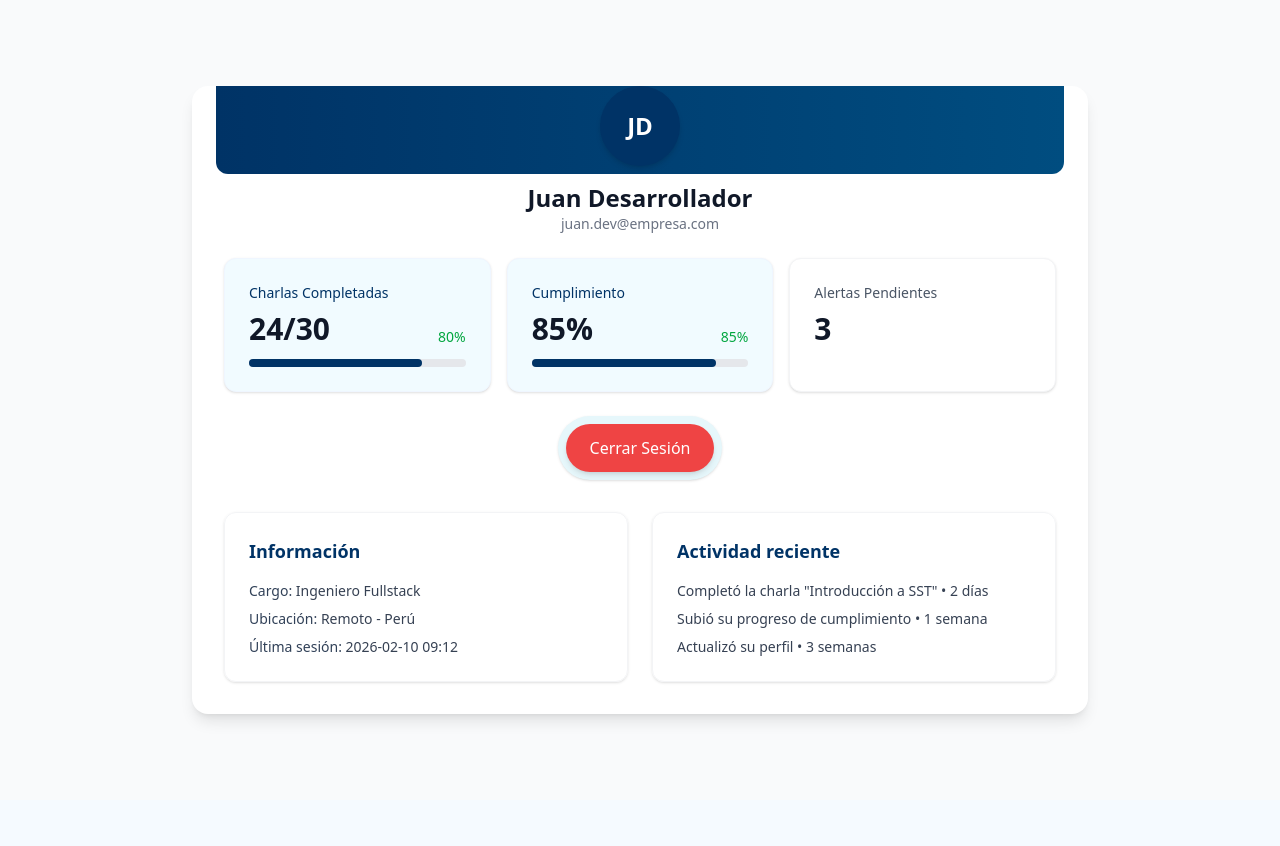
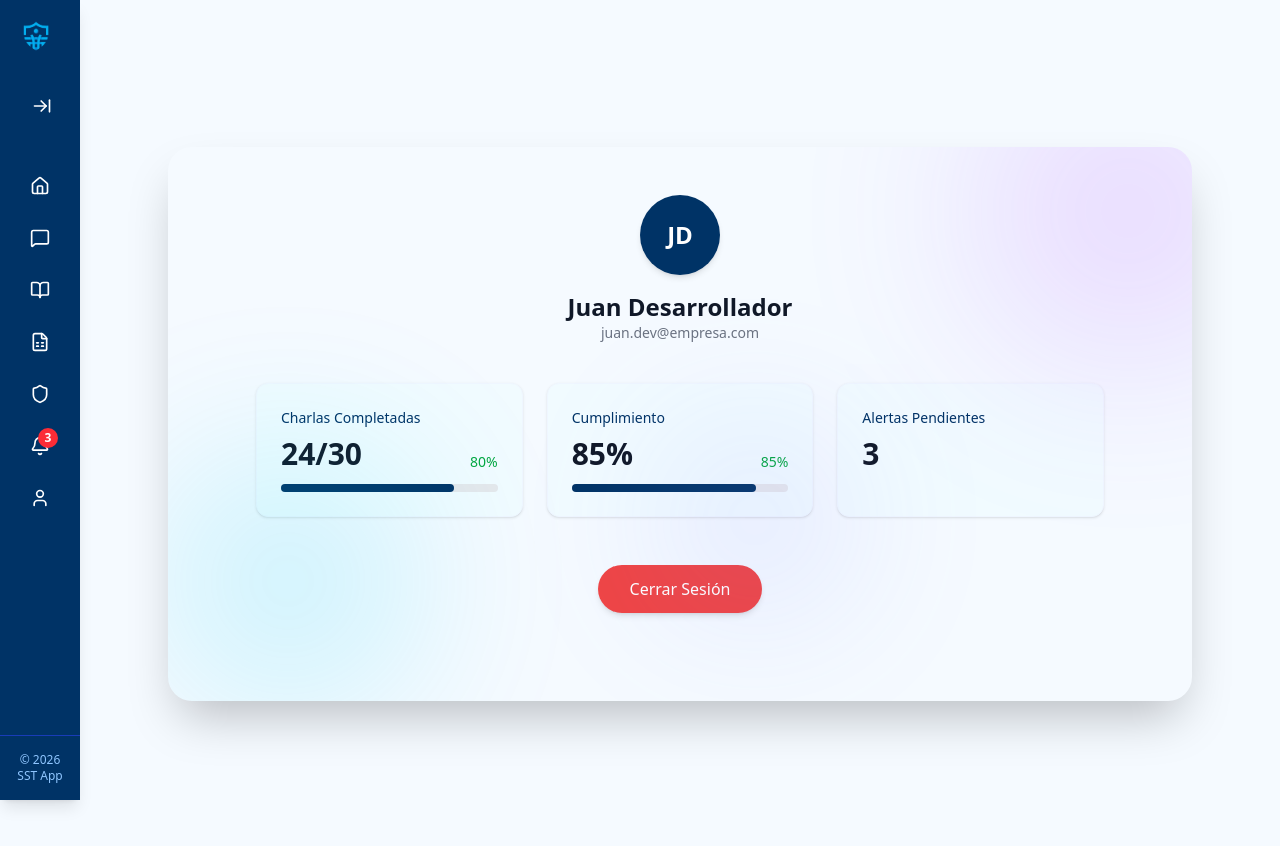
Before and after one commit to NunezGabriel/SST-app, a Next.js app in the folder sst-frontend/: page /profile in a window 1280 px wide. Before the commit the page ends 800 px from the top, so only its background shows below. Built offline with nearby package versions, Linux system fonts and the light colour scheme.

Commit message:
feat: changes in profile view

```diff
--- a/sst-frontend/components/InfoCard.tsx
+++ /dev/null
@@ -1,15 +0,0 @@
-import React from 'react';
-
-type Props = {
-  title: string;
-  children?: React.ReactNode;
-};
-
-export default function InfoCard({ title, children }: Props) {
-  return (
-    <div className="p-6 rounded-xl border border-gray-100 shadow-sm">
-      <h3 className="text-lg font-semibold text-[#003366]">{title}</h3>
-      <div className="mt-4 text-sm text-[var(--muted-text)]">{children}</div>
-    </div>
-  );
-}
--- a/sst-frontend/views/profileView.tsx
+++ b/sst-frontend/views/profileView.tsx
@@ -4,7 +4,7 @@ import React, { JSX } from "react";
 import { useRouter } from "next/navigation";
 import ProfileCard from "@/components/ProfileCard";
 import StatsCard from "@/components/StatsCard";
-import InfoCard from "@/components/InfoCard";
+import LayoutComponent from "@/components/layoutComponent";
 
 export default function ProfileView(): JSX.Element {
   const router = useRouter();
@@ -23,83 +23,60 @@ export default function ProfileView(): JSX.Element {
   };
 
   return (
-    <main className="min-h-screen flex items-center justify-center bg-gray-50 p-6">
-      <div className="max-w-4xl w-full bg-white rounded-2xl shadow-lg p-8 relative overflow-hidden">
-        {/* Top gradient banner */}
-        <div className="absolute -top-6 left-6 right-6 h-28 bg-linear-to-r from-[#003366] to-[#004d80] rounded-xl" />
+    <LayoutComponent>
+      <main className="min-h-screen flex items-center justify-center p-6">
+        <div className="relative max-w-5xl w-full rounded-3xl shadow-2xl overflow-hidden ">
+          {/* Header gradient */}
+          <div className="relative bg-gradient-to from-[#003366] via-[#4b2c82] to-[#0066a3] p-12 text-white overflow-hidden">
+            {/* Glows */}
+            <div className="absolute -top-20 -right-20 w-72 h-72 bg-purple-500 opacity-20 rounded-full blur-[100px]"></div>
+            <div className="absolute bottom-0 left-0 w-60 h-60 bg-cyan-400 opacity-20 rounded-full blur-[90px]"></div>
+            <div className="absolute top-1/2 right-1/3 w-48 h-48 bg-indigo-400 opacity-15 rounded-full blur-[80px]"></div>
 
-        <div className="relative z-10 flex flex-col items-center">
-          <div className="-mt-8">
+            <div className="relative z-10 flex flex-col items-center text-center">
               <ProfileCard
                 name="Juan Desarrollador"
                 email="juan.dev@empresa.com"
               />
             </div>
 
-          <div className="mt-6 w-full">
-            <div className="grid grid-cols-1 sm:grid-cols-3 gap-4">
+            <div className="p-10">
+              {/* Stats */}
+              <div className="grid grid-cols-1 sm:grid-cols-3 gap-6">
                 <StatsCard
                   soft
                   label="Charlas Completadas"
-                value={<span className="text-3xl font-bold">24/30</span>}
+                  value={<span>24/30</span>}
                   progress={80}
                 />
                 <StatsCard
                   soft
                   label="Cumplimiento"
-                value={<span className="text-3xl font-bold">85%</span>}
+                  value={<span>85%</span>}
                   progress={85}
                 />
                 <StatsCard
+                  soft
                   label="Alertas Pendientes"
-                value={<span className="text-3xl font-bold">3</span>}
+                  value={<span>3</span>}
                 />
               </div>
 
-            <div className="mt-6 flex justify-center">
-              <div className="bg-[#E6F7FB] rounded-full p-2 shadow-sm">
+              {/* Botón sólido */}
+              <div className="mt-12 flex justify-center">
                 <button
                   onClick={handleLogout}
-                  className="bg-[#ef4444] text-white px-6 py-3 rounded-full shadow-md hover:opacity-95 transition"
+                  className="bg-[#ef4444] hover:bg-red-600 text-white px-8 py-3 rounded-full font-medium shadow-md transition-all duration-300 hover:scale-105"
                 >
                   Cerrar Sesión
                 </button>
               </div>
             </div>
+          </div>
 
-            <div className="mt-8 grid grid-cols-1 md:grid-cols-2 gap-6">
-              <InfoCard title="Información">
-                <ul className="space-y-2 text-sm text-gray-700">
-                  <li>
-                    <span className="font-medium text-slate-700">Cargo:</span>{" "}
-                    Ingeniero Fullstack
-                  </li>
-                  <li>
-                    <span className="font-medium text-slate-700">
-                      Ubicación:
-                    </span>{" "}
-                    Remoto - Perú
-                  </li>
-                  <li>
-                    <span className="font-medium text-slate-700">
-                      Última sesión:
-                    </span>{" "}
-                    2026-02-10 09:12
-                  </li>
-                </ul>
-              </InfoCard>
-
-              <InfoCard title="Actividad reciente">
-                <ul className="space-y-2 text-sm text-gray-700">
-                  <li>Completó la charla "Introducción a SST" • 2 días</li>
-                  <li>Subió su progreso de cumplimiento • 1 semana</li>
-                  <li>Actualizó su perfil • 3 semanas</li>
-                </ul>
-              </InfoCard>
-            </div>
-          </div>
-        </div>
+          {/* Contenido sin background extra */}
         </div>
       </main>
+    </LayoutComponent>
   );
 }
```
Lines whose indentation alone changed are shown as unchanged.
